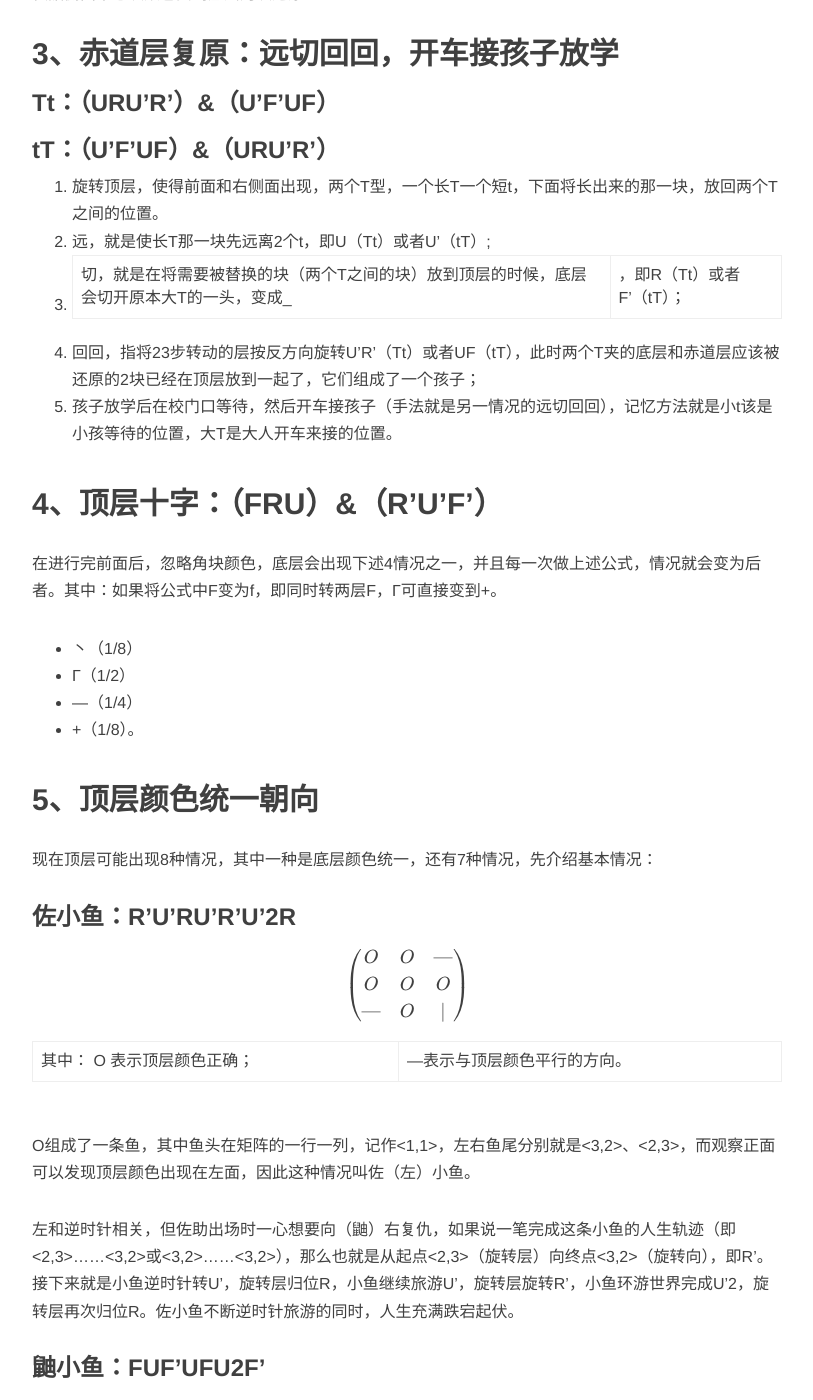
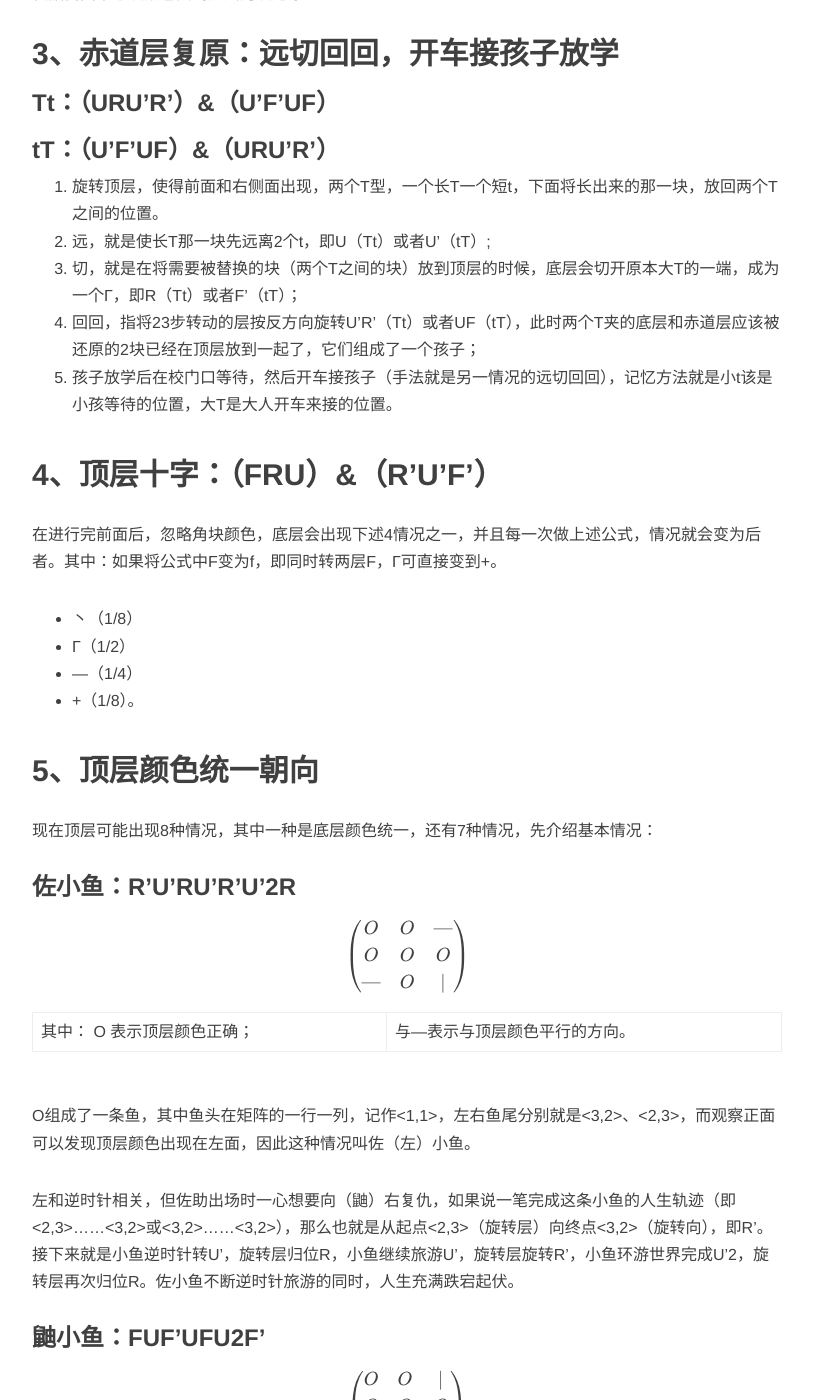
Before and after one commit to ceares/ceares.github.io, a Jekyll site: the page built from _posts/2016-3-11-cobe.md, in a window 1280 px wide and 1400 px high, scrolled down 1519 px. Shown: the whole window, without its empty margins (233-1046 px from the left). Built offline with Jekyll 4.4.1, drawn with Linux system fonts in a browser that asks for light colours; nearby versions of some CDN libraries; formulas are drawn with MathJax 3; comment, search, counter and statistics services are not loaded.

Commit message:
Update 2016-3-11-cobe.md

```diff
--- a/_posts/2016-3-11-cobe.md
+++ b/_posts/2016-3-11-cobe.md
@@ -50,7 +50,7 @@ description: 3阶魔方7步还原法只需记忆2个公式，对于新手负担
 
 1. 旋转顶层，使得前面和右侧面出现，两个T型，一个长T一个短t，下面将长出来的那一块，放回两个T之间的位置。
 2. 远，就是使长T那一块先远离2个t，即U（Tt）或者U'（tT）;
-3. 切，就是在将需要被替换的块（两个T之间的块）放到顶层的时候，底层会切开原本大T的一头，变成_|，即R（Tt）或者F'（tT）；
+3. 切，就是在将需要被替换的块（两个T之间的块）放到顶层的时候，底层会切开原本大T的一端，成为一个Γ，即R（Tt）或者F'（tT）；
 4. 回回，指将23步转动的层按反方向旋转U'R'（Tt）或者UF（tT），此时两个T夹的底层和赤道层应该被还原的2块已经在顶层放到一起了，它们组成了一个孩子；
 5. 孩子放学后在校门口等待，然后开车接孩子（手法就是另一情况的远切回回），记忆方法就是小t该是小孩等待的位置，大T是大人开车来接的位置。
 
@@ -71,7 +71,7 @@ description: 3阶魔方7步还原法只需记忆2个公式，对于新手负担
 
 $$\begin{pmatrix} O&O&— \\  O&O&O \\ —&O&| \end{pmatrix}$$
 
-其中： O 表示顶层颜色正确；|—表示与顶层颜色平行的方向。
+其中： O 表示顶层颜色正确；|与—表示与顶层颜色平行的方向。
 
 O组成了一条鱼，其中鱼头在矩阵的一行一列，记作<1,1>，左右鱼尾分别就是<3,2>、<2,3>，而观察正面可以发现顶层颜色出现在左面，因此这种情况叫佐（左）小鱼。
 
```
